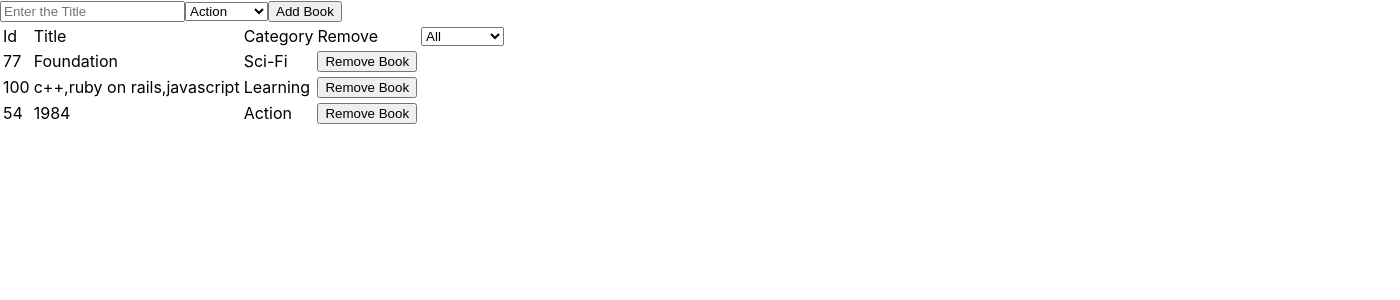
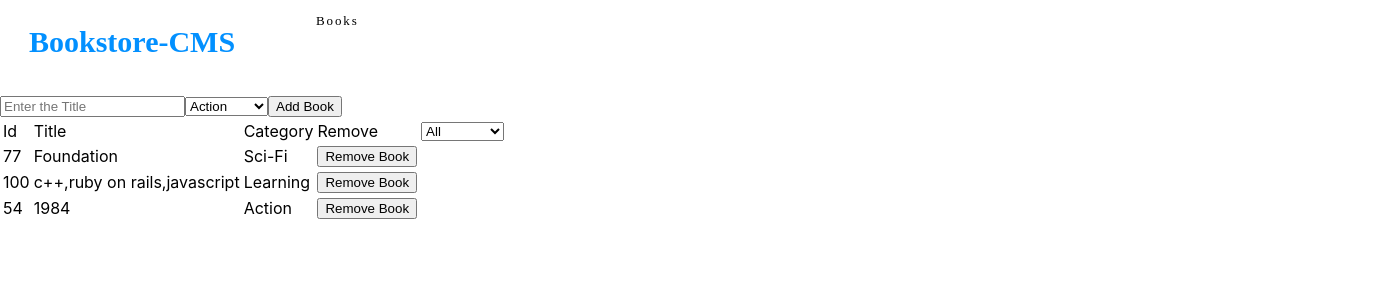
Before and after one commit to javitocor/Bookstore-React, a React (Create React App) app: page / in a window 1280 px wide. Shown: the top 300 px of the page, 1400 px wide, since content can reach past the window. Built offline with nearby package versions, Linux system fonts and the light colour scheme.

Commit message:
start styling

```diff
--- a/src/components/App.js
+++ b/src/components/App.js
@@ -1,10 +1,12 @@
 import React from 'react';
 import BooksList from '../containers/BooksList';
 import BooksForm from '../containers/BooksForm';
+import Header from './Header';
 
 export default function App() {
   return (
     <div>
+      <Header />
       <BooksForm />
       <BooksList />
     </div>
--- /dev/null
+++ b/src/components/Header.js
@@ -0,0 +1,10 @@
+import React from 'react';
+
+export default function Header() {
+  return (
+    <div className="panel-bg">
+      <h2 className="Bookstore-CMS">Bookstore-CMS</h2>
+      <p className="BOOKS">Books</p>
+    </div>
+  );
+}
--- a/src/index.css
+++ b/src/index.css
@@ -25,3 +25,36 @@ code {
     'Courier New',
     monospace;
 }
+.panel-bg {
+  width: 1400px;
+  height: 95px;
+  display: flex;
+  background-color: #ffffff;
+}
+.Bookstore-CMS {
+  width: 240px;
+  margin-left: 29px;
+  margin-right: 47px;
+  height: 37px;
+  font-family: Montserrat;
+  font-size: 30px;
+  font-weight: bold;
+  font-stretch: normal;
+  font-style: normal;
+  line-height: normal;
+  letter-spacing: normal;
+  color: #0290ff;
+}
+
+.BOOKS {
+  width: 59px;
+  height: 16px;
+  font-family: Montserrat;
+  font-size: 13px;
+  font-weight: normal;
+  font-stretch: normal;
+  font-style: normal;
+  line-height: normal;
+  letter-spacing: 1.9px;
+  color: black;
+}
```
